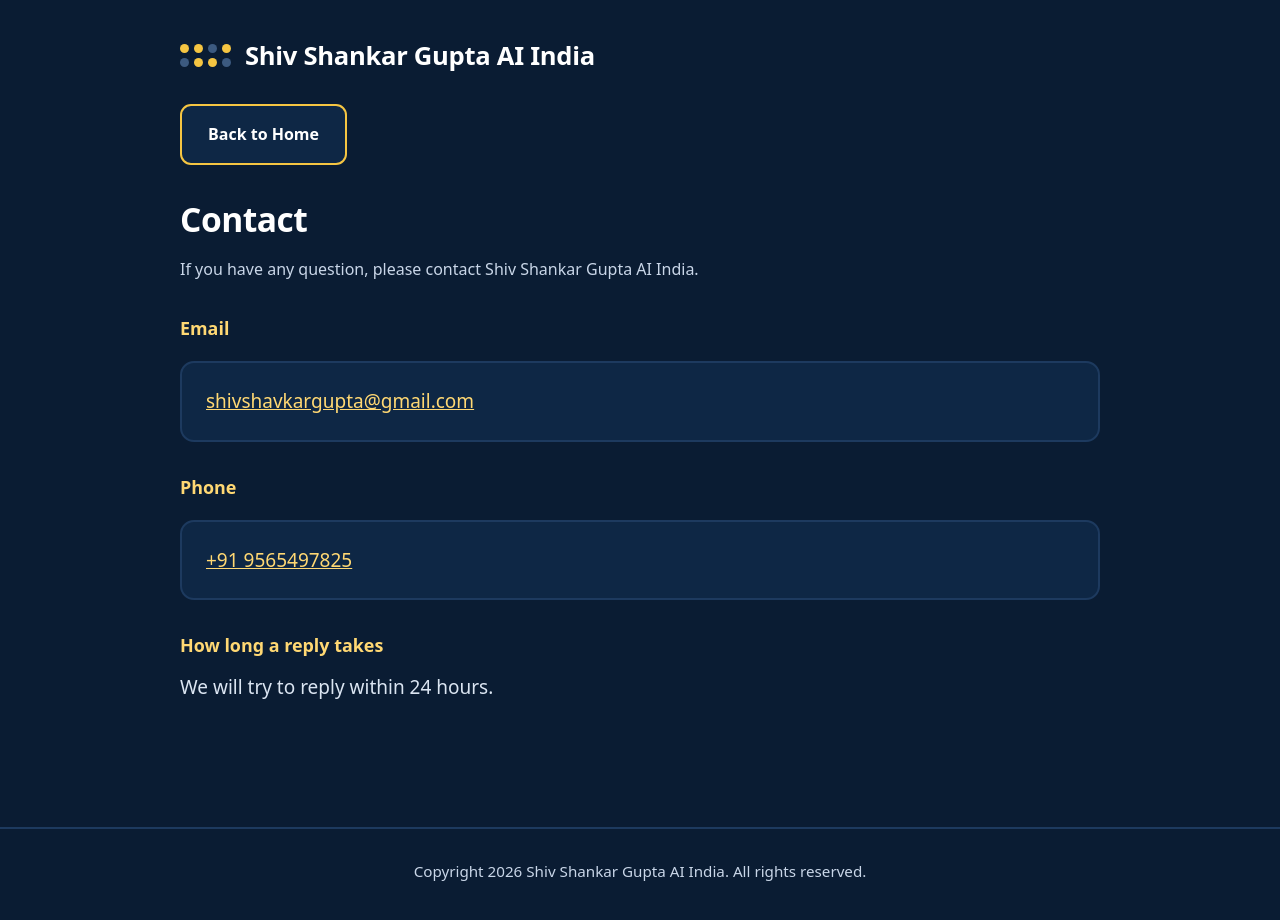
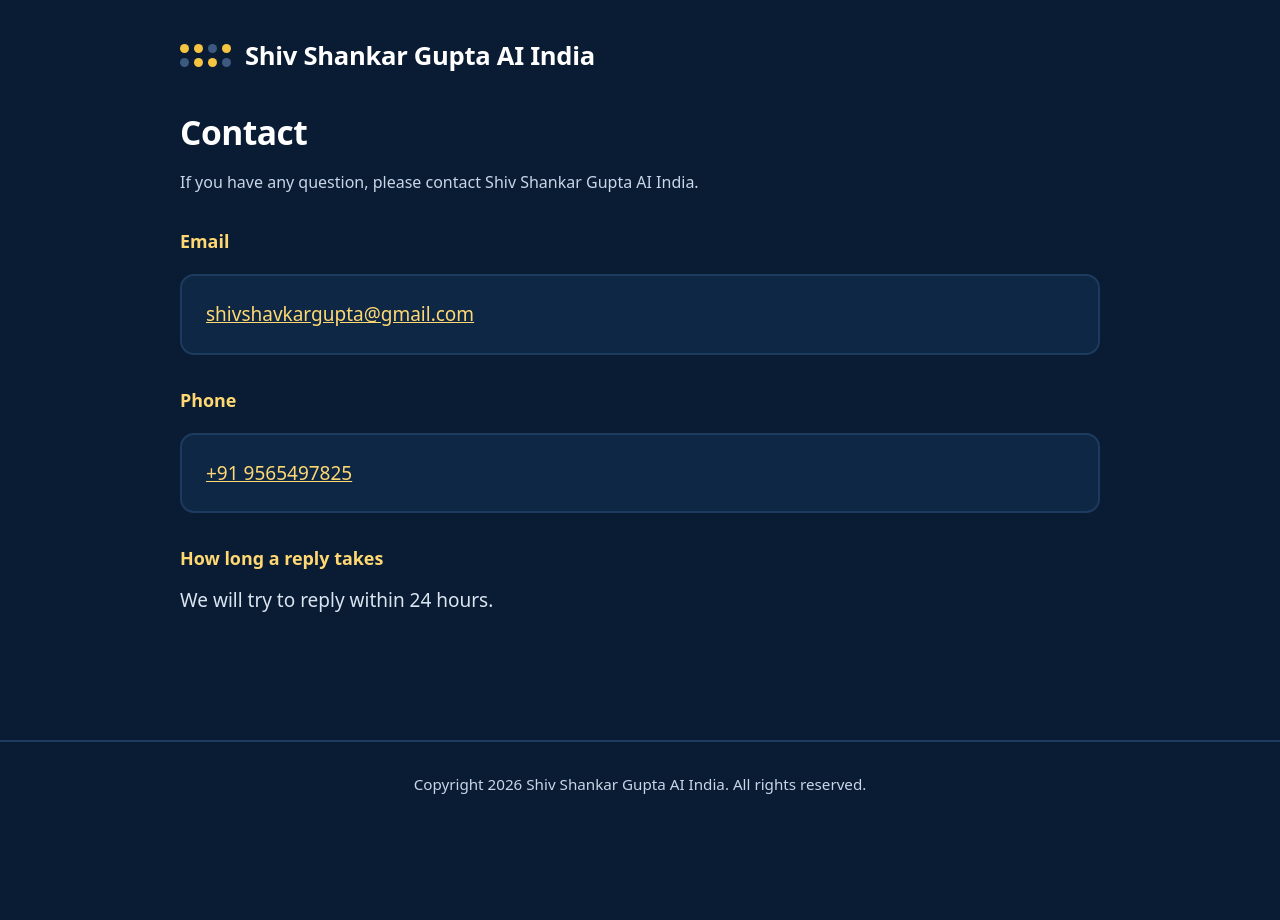
Before and after one commit to shivshavkargupta-a11y/shivshankargupta-ai-india, a plain HTML site: page contact.html in a window 1280 px wide. After the commit the page ends 842 px from the top, so only its background shows below. Drawn offline with Linux system fonts and the light colour scheme.

Commit message:
Remove Back to Home button — contact.html

```diff
--- a/contact.html
+++ b/contact.html
@@ -15,11 +15,7 @@
     <span class="dots" aria-hidden="true"><i></i><i></i><i class="dim"></i><i></i><i class="dim"></i><i></i><i></i><i class="dim"></i></span>
     <h1>Shiv Shankar Gupta AI India</h1>
   </div>
-
-
-  <div class="back"><a href="index.html">Back to Home</a></div>
-
-  <main class="page">
+<main class="page">
     <h2>Contact</h2>
     <p class="sub">If you have any question, please contact Shiv Shankar Gupta AI India.</p>
 
```
